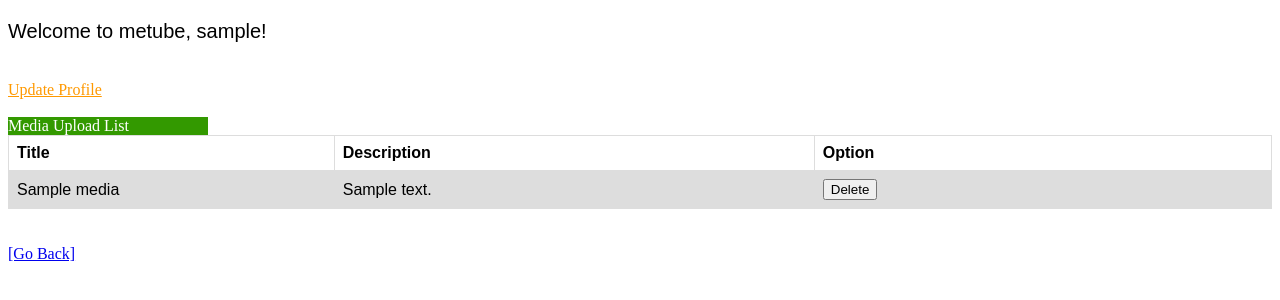
After one commit to Zhaoxid/Metube_2017, a PHP site: page /profile.php in a window 1280 px wide. The commit adds this page. Shown: the top 300 px of the page. Run offline with PHP 8.4, Linux system fonts and the light colour scheme; the visitor is signed in with stand-in values (Sample User, id 1); tables that the repository leaves empty hold one stand-in row (values such as "Sample post").

Commit message:
profile stuff

```diff
--- a/browse.php
+++ b/browse.php
@@ -52,7 +52,7 @@ function saveDownload(id)
     <i class="fa fa-remove"></i>
   </a>
   <h4 class="w3-bar-item"><b>Menu</b></h4>
-  <a class="w3-bar-item w3-button w3-hover-black" href='update_profile.php'>Update Profile</a> <br>
+  <a class="w3-bar-item w3-button w3-hover-black" href='profile.php'>Profile</a> <br>
   <a class="w3-bar-item w3-button w3-hover-black" href='media_upload.php'>Upload File</a> <br>
   <a class="w3-bar-item w3-button w3-hover-black" href='message.php'>Message&Inbox</a> <br>
   <a class="w3-bar-item w3-button w3-hover-black" href='contacts.php'>Contacts</a><br>
@@ -114,7 +114,7 @@ function saveDownload(id)
                      <a href="media.php?id=<?php echo $mediaid;?>" target="_blank"><?php echo $title;?></a>
                  </td>
                  <td>
-                     <a href="<?php  echo $filenpath;?>" target="_blank" onclick="javascript:saveDownload(<?php echo $result_row[4];?>);">Download</a>
+                     <a href="<?php  echo $filenpath;?>" target="_blank" onclick="javascript:saveDownload(<?php echo $result_row[3];?>);">Download</a>
                  </td>
 		    </tr>
         	<?php
--- a/media_download_process.php
+++ b/media_download_process.php
@@ -11,8 +11,7 @@ include_once "function.php";
 $username=$_SESSION['username'];
 $mediaid=$_REQUEST['id'];
 
-//insert into upload table
 $insertDownload="insert into download(downloadid,username,mediaid) values(NULL,'$username','$mediaid')";
-$queryresult = mysql_query($insertDownload)
+$queryresult = mysql_query($insertDownload);
 
 ?>
--- /dev/null
+++ b/profile.php
@@ -0,0 +1,110 @@
+<!DOCTYPE html>
+<?php
+session_start();
+include_once "function.php";
+if(isset($_POST['submit'])) {
+    $deleteMedia = "delete from media where mediaid='".$_GET['id']."'";
+    $result = mysql_query($deleteMedia);
+    if (!$result) {
+        echo "delete error";
+    }
+}
+?>
+<head>
+    <style>
+        button {
+            background-color: #778899;
+            border: none;
+            color: white;
+            padding: 10px 20px;
+            text-align: center;
+            text-decoration: none;
+            display: inline-block;
+            font-size: 13px;
+            margin: 2px 1px;
+            cursor: pointer;
+        }
+
+        p.bold {
+            font-family: arial, sans-serif;
+            font-size: 20px;
+            color: black;
+            font-weight = bold;
+        }
+
+        table {
+            font-family: arial, sans-serif;
+            border-collapse: collapse;
+            width: 100%;
+        }
+
+        td, th {
+            border: 1px solid #dddddd;
+            text-align: left;
+            padding: 8px;
+        }
+
+        tr:nth-child(even) {
+            background-color: #dddddd;
+        }
+    </style>
+    <title> Profile </title>
+
+
+    <script type="text/javascript">
+        function deleteMedia(id)
+        {
+            $.post("media_delete_process.php",
+                {
+                    id: id,
+                },
+                function(message)
+                { }
+            );
+        }
+    </script>
+</head>
+
+<body>
+<p class="bold">Welcome to metube, <?php echo $_SESSION['username'];?>!</p></br>
+<a href='update_profile.php'  style="color:#FF9900;">Update Profile</a> <br><br>
+<?php
+$user = $_SESSION['username'];
+$query = "SELECT * from media where username = '$user'";
+$result = mysql_query( $query );
+if (!$result){
+    die ("Could not query the media table in the database: <br />". mysql_error());
+}
+?>
+<div style="background:#339900;color:#FFFFFF; width:200px;">Media Upload List</div>
+<table>
+    <col width="30">
+    <col width="100">
+    <col width="100">
+
+    <tr>
+        <th> Title </th>
+        <th> Description </th>
+        <th> Option </th>
+    </tr>
+    <?php
+    while ($result_row = mysql_fetch_row($result)) {
+        ?>
+        <tr>
+            <td> <?php echo $result_row[6];?></td>
+            <td> <?php echo $result_row[5];?></td>
+            <td>
+                <form action="media_delete_process.php?id=<?php echo $result_row[3];?>" method="POST">
+                <input type="submit" value="Delete">
+                </form>
+            </td>
+        </tr>
+        <?php
+    }
+    ?>
+</table>
+
+</body>
+</br></br>
+<a href="browse.php">[Go Back]</a>
+</html>
```
Also changed, not shown: media_delete_process.php (added, +18 -0 lines).
